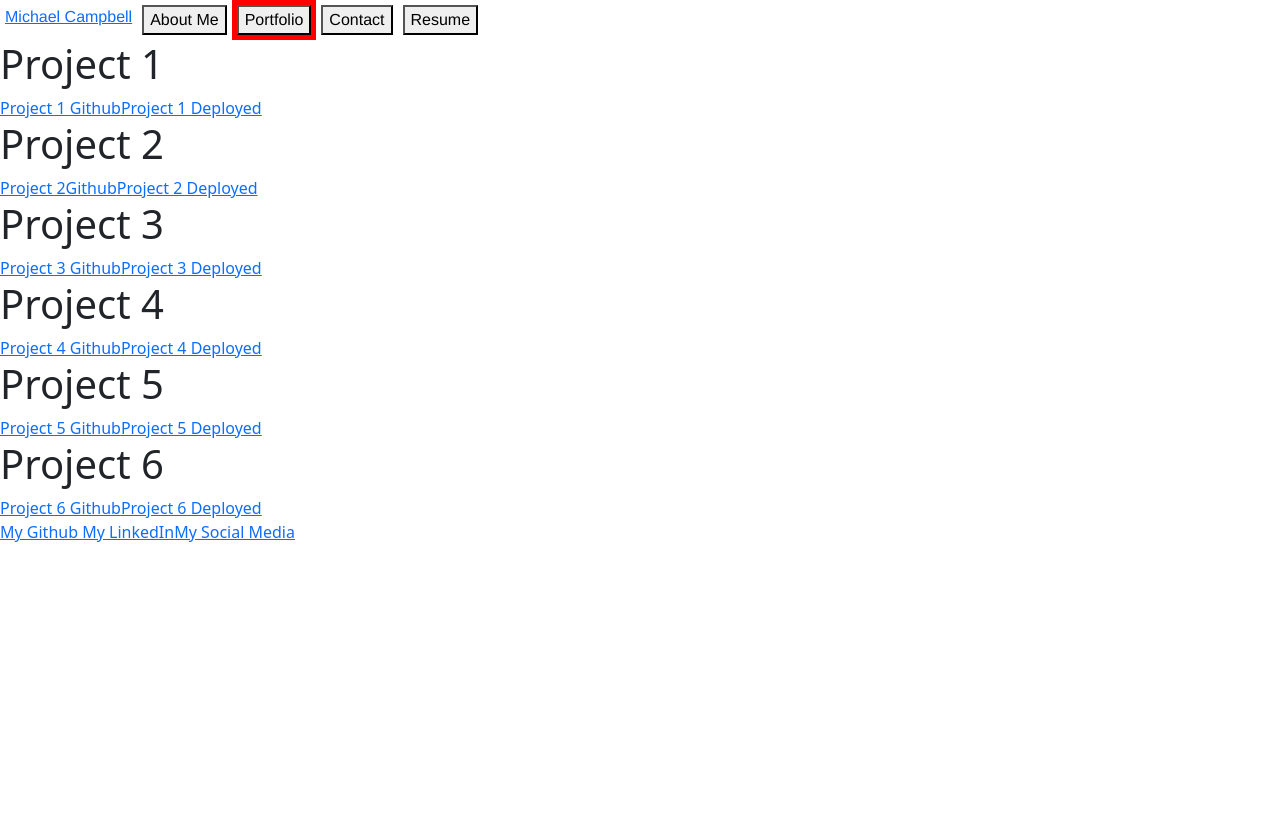
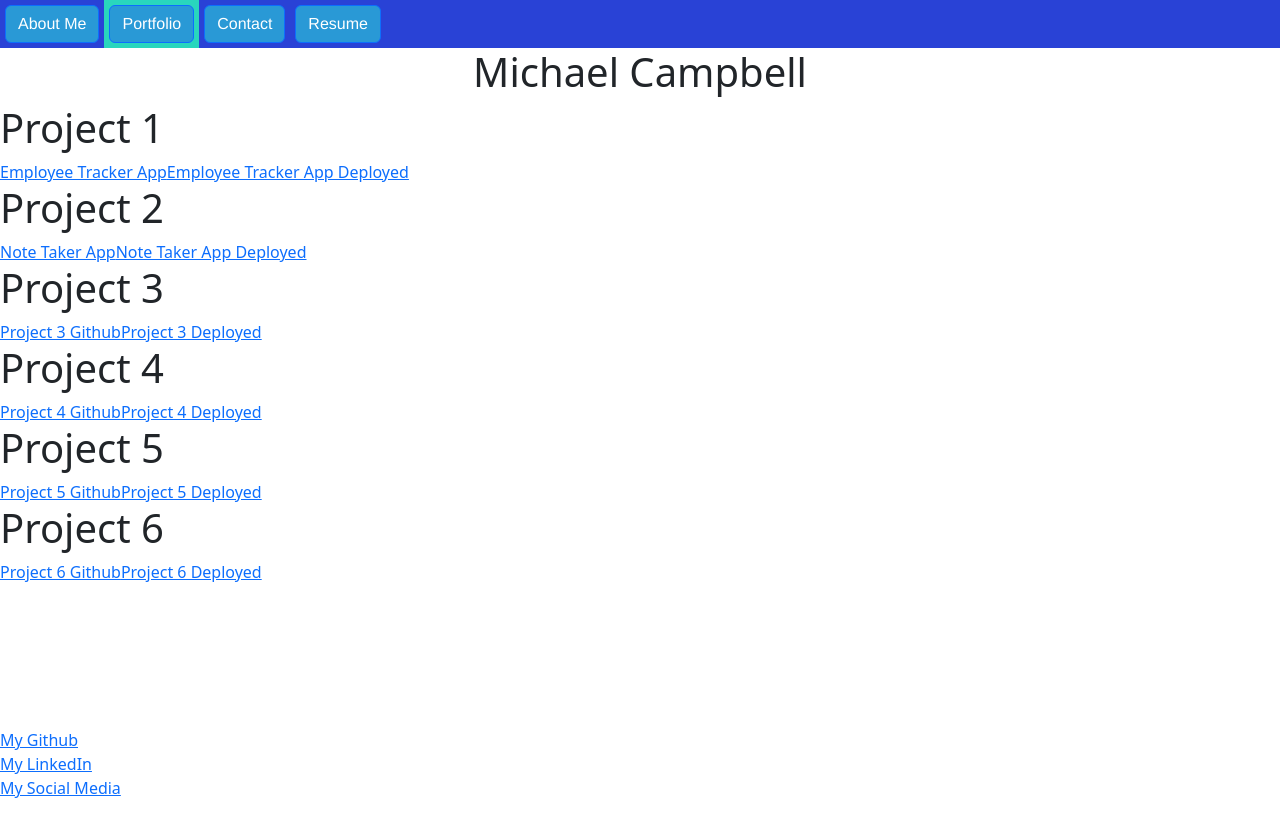
Before and after one commit to mcampb8/bucket-list, a React (Create React App) app: page / in a window 1280 px wide. Both pictures are taken after a click on the button "Portfolio". Shown: the top 836 px of the page. Before the commit the page ends 800 px from the top, so only its background shows below. Built offline with nearby package versions, Linux system fonts and the light colour scheme.

Commit message:
styling added to contact page

```diff
--- a/package.json
+++ b/package.json
@@ -7,7 +7,7 @@
     "@testing-library/jest-dom": "^5.16.5",
     "@testing-library/react": "^13.4.0",
     "@testing-library/user-event": "^13.5.0",
-    "bootstrap": "^5.2.3",
+    "bootstrap": "^5.3.0",
     "react": "^18.2.0",
     "react-dom": "^18.2.0",
     "react-scripts": "5.0.1",
--- a/src/App.css
+++ b/src/App.css
@@ -1,12 +1,19 @@
 .App {
   text-align: center;
 }
-
 .App-logo {
   height: 40vmin;
   pointer-events: none;
 }
-
+.portfolio{
+  display: flex;
+  min-width: 100vh;
+  min-height: 100vh;
+  flex-direction: column;
+}
+.header{
+  justify-content: center;
+}
 @media (prefers-reduced-motion: no-preference) {
   .App-logo {
     animation: App-logo-spin infinite 20s linear;
@@ -28,9 +35,24 @@
   color: #61dafb;
 }
 .active {
-  background-color: red;
+  background-color: #29D6BD
 }
-
+.main-header-menu{
+  background-color: #2942D6
+}
+.btn-primary{
+  background-color: #2999D6 !important;
+}
+.header{
+ text-align: center;
+}
+.footer{
+  display:flex;
+  flex-direction: column;
+  position:absolute;
+  bottom:0;
+  height: 2.5 rem;
+}
 @keyframes App-logo-spin {
   from {
     transform: rotate(0deg);
--- a/src/App.js
+++ b/src/App.js
@@ -6,7 +6,7 @@ import Main from "./components/Main";
 
 export default function App(){
   return (
-  <div>
+  <div class = "app">
     <Main/>
   </div>
   )
--- a/src/components/Contact.js
+++ b/src/components/Contact.js
@@ -48,7 +48,7 @@ export default function Contact() {
         {
           errorMessage
         }
-        <form>
+        {/* <form>
             <label>
                 Name
             <input onBlur={handleBlur} name="name" required type = "text"/>
@@ -61,7 +61,23 @@ export default function Contact() {
                 Message
             <input onBlur={handleBlur} name="message"required type = "text"/>
             </label>
-        </form>
+        </form> */}
+        <form>
+  <div class="form-group">
+    <label for="Name">Name</label>
+    <input onBlur={handleBlur} name ="name"type="text" class="form-control" id="Name" placeholder="Name"/>
+  </div>
+  <div class="form-group">
+    <label >Email address</label>
+    <input onBlur={handleBlur} name ="email"type="email" class="form-control" id="exampleInputEmail1" aria-describedby="emailHelp" placeholder="Enter email"/>
+    <small id="emailHelp" class="form-text text-muted">We'll never share your email with anyone else.</small>
+  </div>
+  <div class="form-group">
+    <label for="exampleInputPassword1">Message</label>
+    <input onBlur={handleBlur} name ="message"type="text" class="form-control" id="Message" placeholder="Message"/>
+  </div>
+  <button type="submit" class="btn btn-primary">Submit</button>
+</form>
         </>
     )
 }
--- a/src/components/Main.js
+++ b/src/components/Main.js
@@ -32,7 +32,7 @@ export default function Main() {
 
             </section>
 
-            <footer>
+            <footer class = "footer">
                 <a href = "github.com/mcampb8">My Github </a>
                 <a href = "linkedin.com/mcampb8">My LinkedIn</a>
                 <a href = "goggle.com">My Social Media</a>
--- a/src/components/Nav.js
+++ b/src/components/Nav.js
@@ -14,29 +14,25 @@ export default function Nav(props) {
                     justifyContent: 'flex-start',
                 }}
             >
-                <div style={linkStyle}>
-                    <a href="#">Michael Campbell</a>
-                </div>
-
                 <div class = {props.currentPage === "about-me" && "active"} style={linkStyle}>
-                    <button onClick={()=> props.changePage("about-me")}>
+                    <button class = "btn btn-primary" onClick={()=> props.changePage("about-me")}>
                         About Me
                     </button>
                 </div>
                 <div class = {props.currentPage === "portfolio" && "active"}style={linkStyle}>
-                    <button onClick = {()=> props.changePage("portfolio")}>
+                    <button class = "btn btn-primary" onClick = {()=> props.changePage("portfolio")}>
                         Portfolio
                     </button>
                 </div>
 
                 <div class = {props.currentPage === "contact" && "active"}style={linkStyle}>
-                    <button onClick = {()=> props.changePage("contact")}>
+                    <button class = "btn btn-primary" onClick = {()=> props.changePage("contact")}>
                         Contact
                     </button>
                 </div>
 
                 <div class = {props.currentPage === "resume" && "active"}style={linkStyle}>
-                    <button onClick={()=> props.changePage("resume")}>
+                    <button class = "btn btn-primary" onClick={()=> props.changePage("resume")}>
                         Resume
                     </button>
                 </div>
--- a/src/components/Portfolio.js
+++ b/src/components/Portfolio.js
@@ -4,15 +4,19 @@ export default function Portfolio() {
     const linkStyle = { border: '1px black', padding: '5px' };
     return (
         <>
+        <section class = "header">
+            <h1>Michael Campbell</h1>
+        </section>
+        <section class ="portfolio">
         <section>
         <h1>Project 1</h1>
-        <a href = "github.com/mcampb8">Project 1 Github</a>
-        <a href = "herokuapp.com">Project 1 Deployed</a>
+        <a href = "https://github.com/mcampb8/employee-tracker">Employee Tracker App</a>
+        <a href = "https://github.com/mcampb8/employee-tracker">Employee Tracker App Deployed</a>
         </section>
         <section>
         <h1>Project 2</h1>
-        <a href = "github.com/mcampb8">Project 2Github</a>
-        <a href = "herokuapp.com">Project 2 Deployed</a>
+        <a href = "https://github.com/mcampb8/note-taker">Note Taker App</a>
+        <a href = "https://note-taker1.herokuapp.com/">Note Taker App Deployed</a>
         </section>
         <section>
         <h1>Project 3</h1>
@@ -34,6 +38,7 @@ export default function Portfolio() {
         <a href = "github.com/mcampb8">Project 6 Github</a>
         <a href = "herokuapp.com">Project 6 Deployed</a>
         </section>
+        </section>
 
         </>
     )
--- a/src/components/Resume.js
+++ b/src/components/Resume.js
@@ -4,7 +4,7 @@ export default function Resume() {
     const linkStyle = { border: '1px black', padding: '5px' };
     return (
         <>
-        <a href = "github.com/mcampb8">Here is a Link to My Resume</a>
+        <a href = "https://docs.google.com/document/d/e/2PACX-1vTSh4nZTaTHq10zLNTlLXqPsFOMGkOZrGieJbnGZCCJN78i8drS2Q7U4UND8ufz8c-8s6W2GJ1XULuO/pub" download>Download My Resume Here</a>
         <ul>
             <h1>Here is a list of my language proificiences:</h1>
             <li>
```
Also changed, not shown: 1 other file (tests, documents, lock files or other folders).
